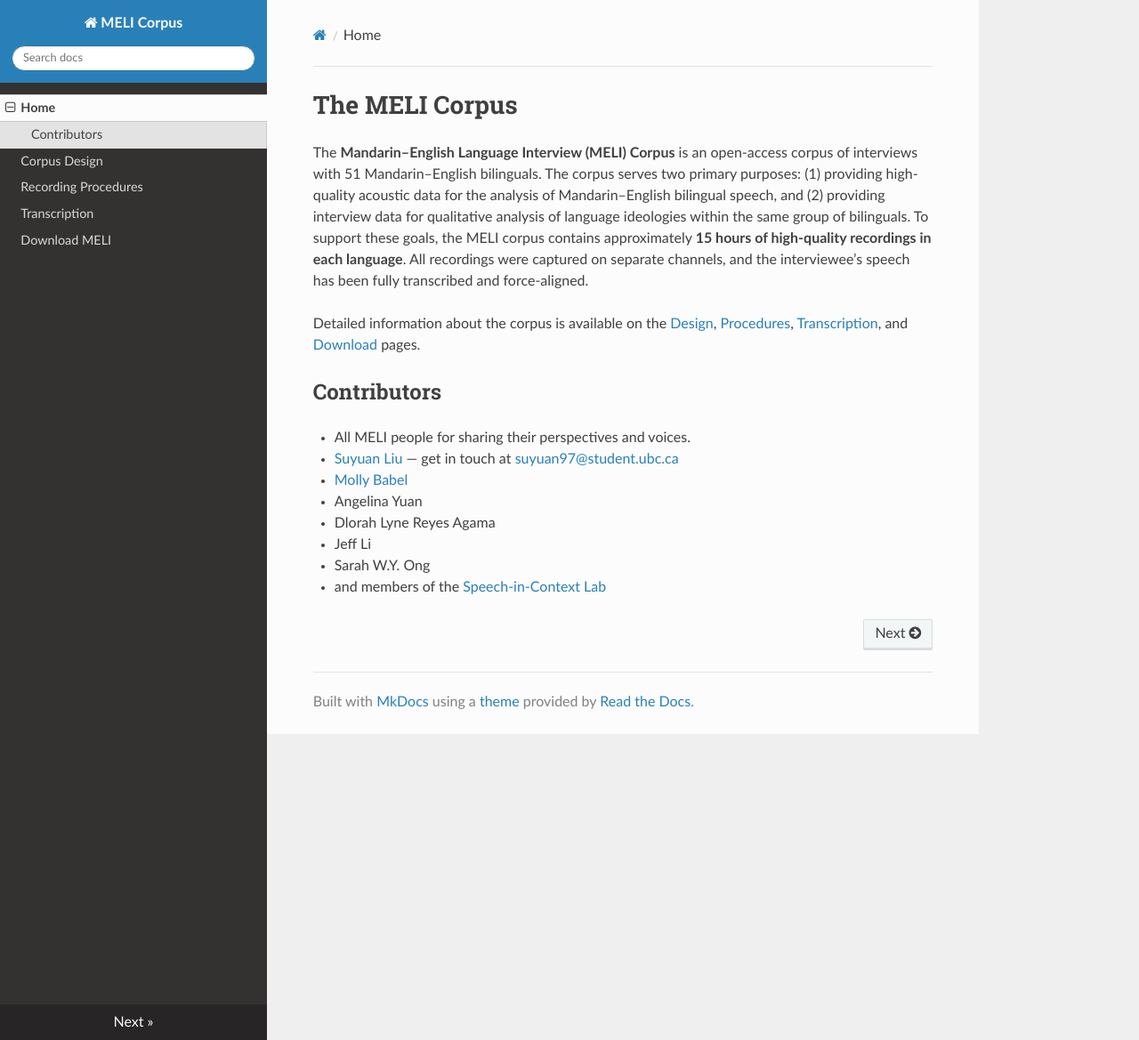
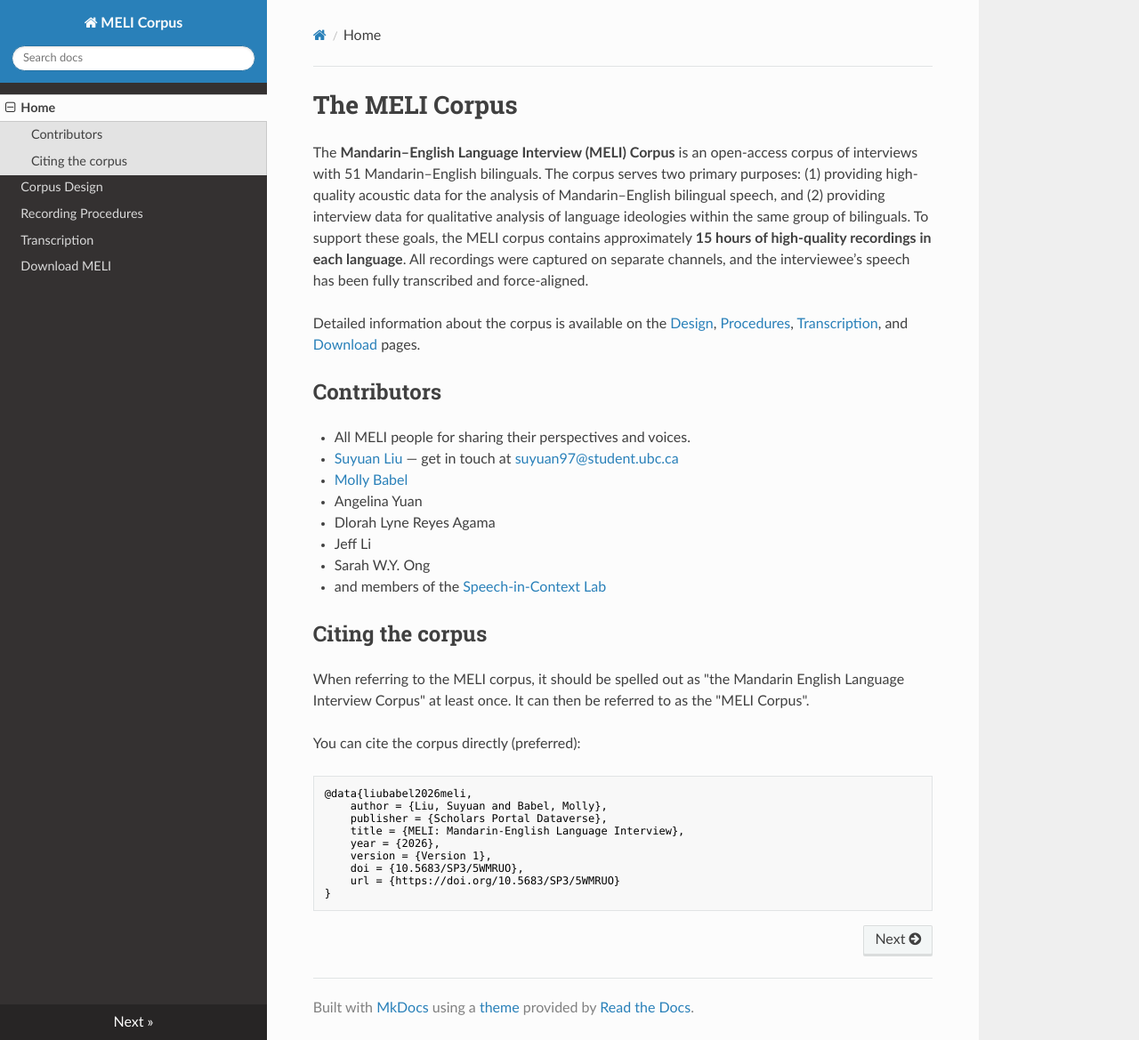
Before and after one commit to suyuan97/meli-corpus, an MkDocs documentation site: the page built from docs/index.md, in a window 1280 px wide and 1169 px high. Shown: the whole window at 89% size. Built offline with MkDocs 1.6.1, drawn with Linux system fonts in a browser that asks for light colours; nearby versions of some CDN libraries.

Commit message:
Update MELI docs with download

````diff
--- a/docs/index.md
+++ b/docs/index.md
@@ -15,25 +15,25 @@
 - Sarah W.Y. Ong
 - and members of the [Speech-in-Context Lab](https://speechincontext.arts.ubc.ca/)
 
-<!-- ## Citing the corpus
+## Citing the corpus
 
 When referring to the MELI corpus, it should be spelled out as "the Mandarin English Language Interview Corpus" at least once. It can then be referred to as the "MELI Corpus".
 
 You can cite the corpus directly (preferred):
 
 ```text
-@data{johnson_spice_2021,
-	author = {Johnson, Khia A.},
+@data{liubabel2026meli,
+	author = {Liu, Suyuan and Babel, Molly},
 	publisher = {Scholars Portal Dataverse},
-	title = {SpiCE: Speech in Cantonese and English},
-	year = {2021},
+	title = {MELI: Mandarin-English Language Interview},
+	year = {2026},
 	version = {Version 1},
-	doi = {10.5683/SP2/MJOXP3},
-	url = {https://doi.org/10.5683/SP2/MJOXP3}
+	doi = {10.5683/SP3/5WMRUO},
+	url = {https://doi.org/10.5683/SP3/5WMRUO}
 }
 ```
 
-Alternatively, cite the paper that introduces the corpus:
+<!-- Alternatively, cite the paper that introduces the corpus:
 
 ```text
 @inproceedings{johnson_lrec_2020,
````
Also changed, not shown: docs/4-download.md (+15 -2 lines).
